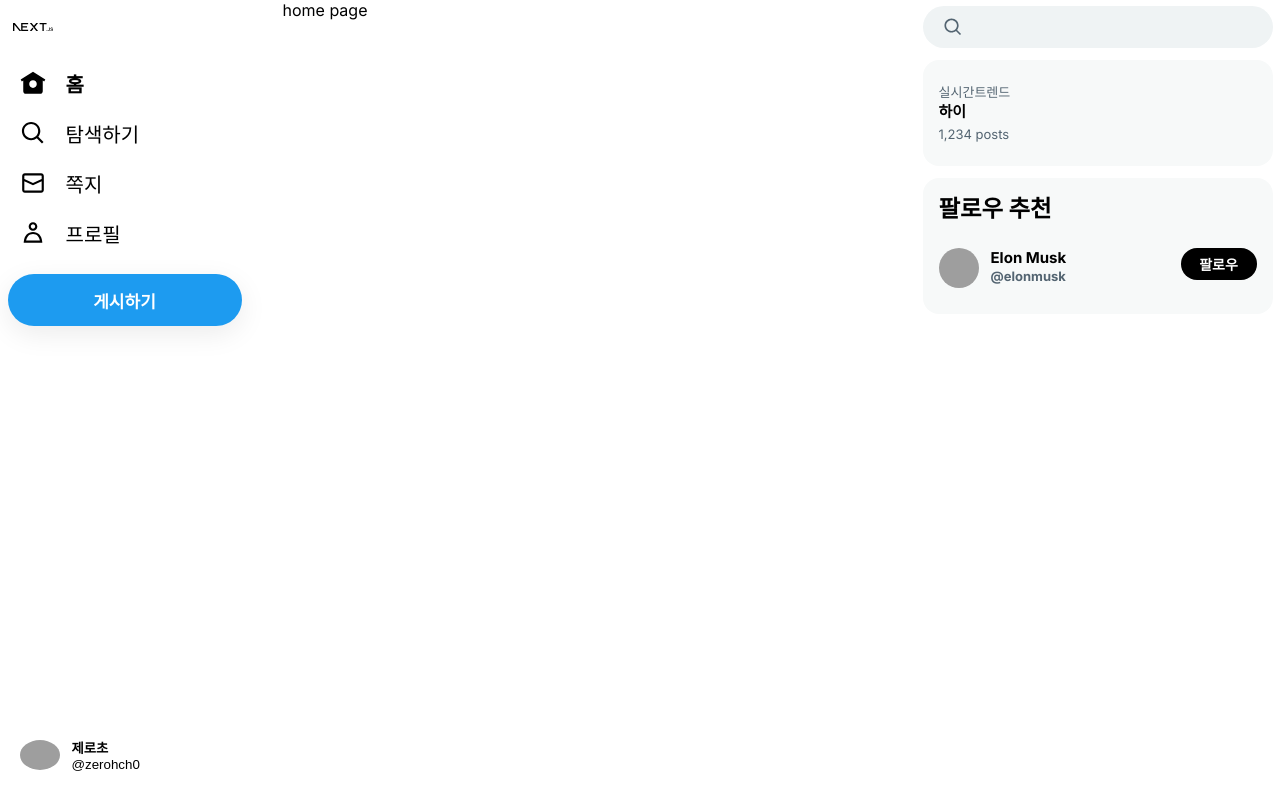
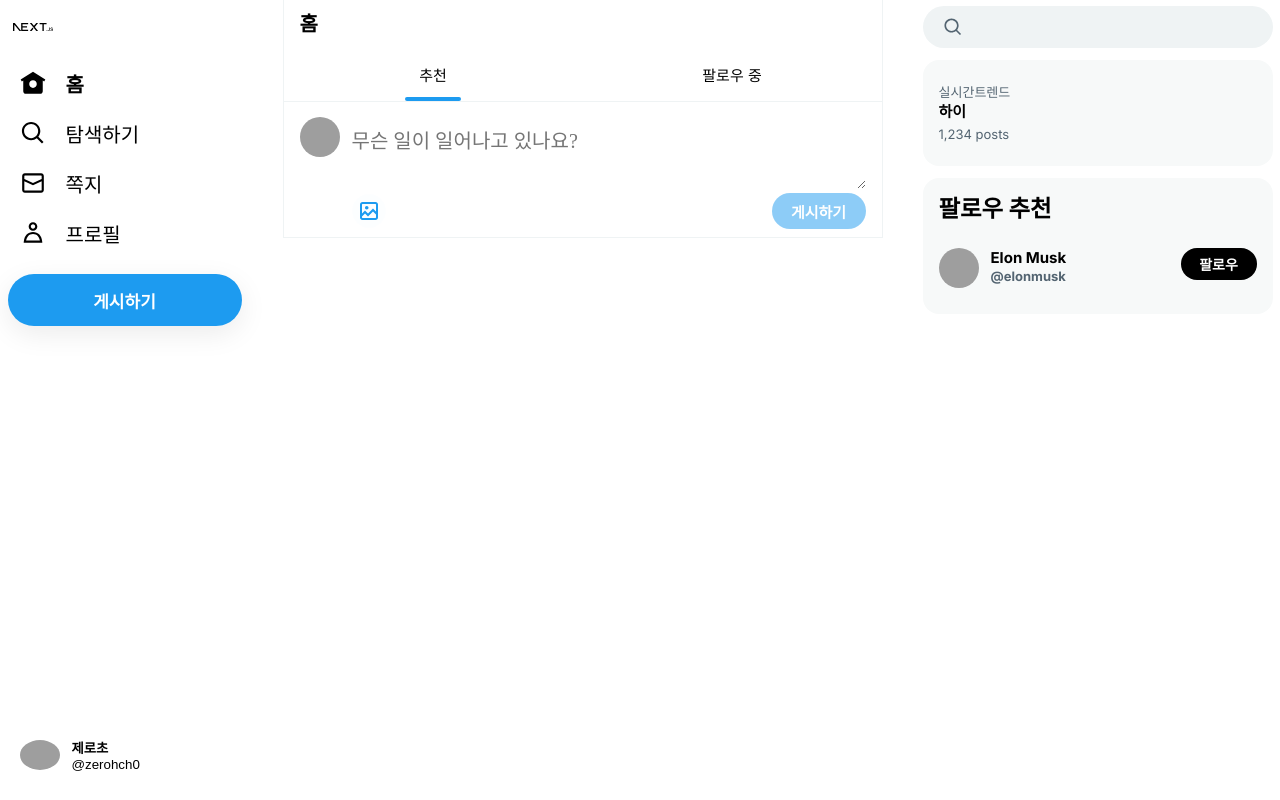
Before and after one commit to San-Goon/zustand, a Next.js app: page /home in a window 1280 px wide. Built offline with nearby package versions, Linux system fonts and the light colour scheme; grey boxes are pictures that could not be loaded.

Commit message:
feat: build postForm

```diff
--- /dev/null
+++ b/src/app/(afterLogin)/home/_component/PostForm.tsx
@@ -0,0 +1,69 @@
+"use client";
+
+import { ChangeEventHandler, FormEventHandler, useRef, useState } from "react";
+import style from "./postForm.module.css";
+
+export default function PostForm() {
+  const imageRef = useRef<HTMLInputElement>(null);
+  const [content, setContent] = useState("");
+  const me = {
+    id: "zerohch0",
+    image: "/5Udwvqim.jpg",
+  };
+
+  const onChange: ChangeEventHandler<HTMLTextAreaElement> = (e) => {
+    setContent(e.target.value);
+  };
+
+  const onSubmit: FormEventHandler = (e) => {
+    e.preventDefault();
+  };
+
+  const onClickButton = () => {
+    imageRef.current?.click();
+  };
+
+  return (
+    <form className={style.postForm} onSubmit={onSubmit}>
+      <div className={style.postUserSection}>
+        <div className={style.postUserImage}>
+          <img src={me.image} alt={me.id} />
+        </div>
+      </div>
+      <div className={style.postInputSection}>
+        <textarea
+          value={content}
+          onChange={onChange}
+          placeholder="무슨 일이 일어나고 있나요?"
+        />
+        <div className={style.postButtonSection}>
+          <div className={style.footerButtons}>
+            <div className={style.footerButtonLeft}>
+              <input
+                type="file"
+                name="imageFiles"
+                multiple
+                hidden
+                ref={imageRef}
+              />
+              <button
+                className={style.uploadButton}
+                type="button"
+                onClick={onClickButton}
+              >
+                <svg width={24} viewBox="0 0 24 24" aria-hidden="true">
+                  <g>
+                    <path d="M3 5.5C3 4.119 4.119 3 5.5 3h13C19.881 3 21 4.119 21 5.5v13c0 1.381-1.119 2.5-2.5 2.5h-13C4.119 21 3 19.881 3 18.5v-13zM5.5 5c-.276 0-.5.224-.5.5v9.086l3-3 3 3 5-5 3 3V5.5c0-.276-.224-.5-.5-.5h-13zM19 15.414l-3-3-5 5-3-3-3 3V18.5c0 .276.224.5.5.5h13c.276 0 .5-.224.5-.5v-3.086zM9.75 7C8.784 7 8 7.784 8 8.75s.784 1.75 1.75 1.75 1.75-.784 1.75-1.75S10.716 7 9.75 7z"></path>
+                  </g>
+                </svg>
+              </button>
+            </div>
+            <button className={style.actionButton} disabled={!content}>
+              게시하기
+            </button>
+          </div>
+        </div>
+      </div>
+    </form>
+  );
+}
--- /dev/null
+++ b/src/app/(afterLogin)/home/_component/Tab.tsx
@@ -0,0 +1,30 @@
+"use client";
+import style from "./tab.module.css";
+import { useState } from "react";
+
+export default function Tab() {
+  const [tab, setTab] = useState("rec");
+
+  const onClickRec = () => {
+    setTab("rec");
+  };
+  const onClickFol = () => {
+    setTab("fol");
+  };
+
+  return (
+    <div className={style.homeFixed}>
+      <div className={style.homeText}>홈</div>
+      <div className={style.homeTab}>
+        <div onClick={onClickRec}>
+          추천
+          <div className={style.tabIndicator} hidden={tab === "fol"}></div>
+        </div>
+        <div onClick={onClickFol}>
+          팔로우 중
+          <div className={style.tabIndicator} hidden={tab === "rec"}></div>
+        </div>
+      </div>
+    </div>
+  );
+}
--- /dev/null
+++ b/src/app/(afterLogin)/home/_component/TabProvider.tsx
@@ -0,0 +1,18 @@
+"use client";
+
+import { createContext, ReactNode, useState } from "react";
+
+export const TabContext = createContext({
+  tab: "rec",
+  setTab: (value: "rec" | "fol") => {},
+});
+
+export default function TabProvider({ children }: { children: ReactNode }) {
+  const [tab, setTab] = useState("rec");
+
+  return (
+    <TabContext.Provider value={{ tab, setTab }}>
+      {children}
+    </TabContext.Provider>
+  );
+}
--- /dev/null
+++ b/src/app/(afterLogin)/home/_component/postForm.module.css
@@ -0,0 +1,85 @@
+.postUserSection {
+    margin-right: 12px;
+    width: 40px;
+}
+
+.postUserImage {
+    width: 40px;
+    height: 40px;
+    border-radius: 20px;
+}
+
+.postUserImage img {
+    width: 40px;
+    height: 40px;
+    border-radius: 20px;
+}
+
+.postForm {
+    margin-top: 101px;
+    display: flex;
+    padding: 16px 16px 8px;
+    border-color: rgb(239, 243, 244);
+    border-bottom-width: 1px;
+    border-bottom-style: solid;
+}
+.postInputSection {
+    flex: 1;
+}
+.postButtonSection {
+    width: 100%;
+}
+.postForm textarea {
+    width: 100%;
+    border: none;
+    padding: 12px 0;
+    font-size: 20px;
+    line-height: 24px;
+    outline: none;
+}
+.postForm textarea::placeholder {
+    font-family: Malgun Gothic;
+}
+.footerButtons {
+    display: flex;
+    flex-direction: row;
+    align-items: center;
+}
+.footerButtonLeft {
+    flex: 1;
+}
+.uploadButton {
+    width: 34px;
+    height: 34px;
+    border: none;
+    cursor: pointer;
+    border-radius: 17px;
+    transition-duration: 0.2s;
+    transition-property: background-color;
+    background-color: rgb(29, 155, 240, 0.01);
+    display: flex;
+    align-items: center;
+    justify-content: center;
+}
+.uploadButton:hover {
+    background-color: rgb(29, 155, 240, 0.1);
+}
+.uploadButton svg {
+    fill: rgb(29, 155, 240);
+}
+.actionButton:disabled {
+    opacity: 0.5;
+}
+.actionButton {
+    width: 94px;
+    height: 36px;
+    border: none;
+    color: rgb(255, 255, 255);
+    font-weight: 700;
+    font-size: 15px;
+    border-radius: 18px;
+    background-color: rgb(29, 155, 240);
+}
+.actionButton:hover {
+    background-color: rgb(26, 140, 216);
+}
--- /dev/null
+++ b/src/app/(afterLogin)/home/_component/tab.module.css
@@ -0,0 +1,58 @@
+.main {
+    width: 600px;
+    border-color: rgb(239, 243, 244);
+    border-right-width: 1px;
+    border-left-width: 1px;
+    border-left-style: solid;
+    border-right-style: solid;
+    display: flex;
+    flex-direction: column;
+    align-items: stretch;
+}
+
+.homeFixed {
+    position: fixed;
+    z-index: 1;
+    width: 598px;
+    background-color: rgba(255, 255, 255, 0.85);
+    backdrop-filter: blur(12px);
+    border-color: rgb(239, 243, 244);
+    border-bottom-width: 1px;
+    border-bottom-style: solid;
+}
+
+.homeText {
+    font-size: 20px;
+    line-height: 24px;
+    font-weight: bold;
+    padding: 12px 16px;
+}
+
+.homeTab {
+    height: 53px;
+    display: flex;
+}
+
+.homeTab > div {
+    flex: 1;
+    display: flex;
+    align-items: center;
+    justify-content: center;
+    font-size: 15px;
+    cursor: pointer;
+    position: relative;
+}
+.homeTab a:hover {
+    background-color: rgba(15,20,25, 0.1);
+}
+
+.tabIndicator {
+    height: 4px;
+    align-self: center;
+    background-color: rgb(29, 155, 240);
+    min-width: 56px;
+    width: 56px;
+    position: absolute;
+    bottom: 0;
+    border-radius: 9999px;
+}
--- /dev/null
+++ b/src/app/(afterLogin)/home/home.module.css
@@ -0,0 +1,11 @@
+.main {
+    width: 600px;
+    border-color: rgb(239, 243, 244);
+    border-right-width: 1px;
+    border-left-width: 1px;
+    border-left-style: solid;
+    border-right-style: solid;
+    display: flex;
+    flex-direction: column;
+    align-items: stretch;
+}
--- a/src/app/(afterLogin)/home/page.tsx
+++ b/src/app/(afterLogin)/home/page.tsx
@@ -1,4 +1,14 @@
-import styles from "./page.module.css";
+import styles from "./home.module.css";
+import TabProvider from "@/app/(afterLogin)/home/_component/TabProvider";
+import Tab from "@/app/(afterLogin)/home/_component/Tab";
+import PostForm from "@/app/(afterLogin)/home/_component/PostForm";
 export default function Home() {
-  return <main className={styles.main}>home page</main>;
+  return (
+    <main className={styles.main}>
+      <TabProvider>
+        <Tab />
+        <PostForm />
+      </TabProvider>
+    </main>
+  );
 }
```
Also changed, not shown: src/app/(afterLogin)/_component/Post.tsx (added), src/app/(afterLogin)/_component/post.module.css (added), src/app/(afterLogin)/home/page.module.css (deleted).
